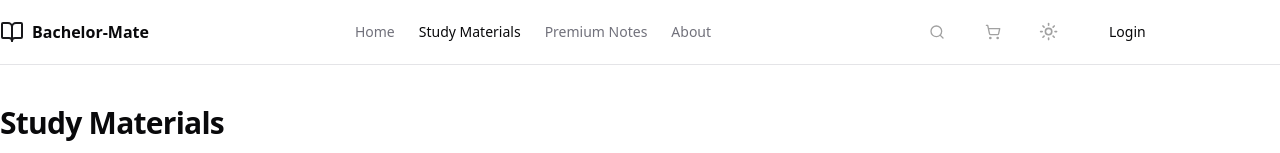
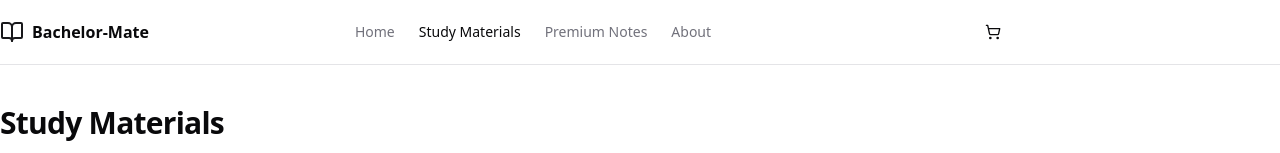
Before and after one commit to me-safwan-07/bachelor-mates, a Next.js app: page /materials in a window 1280 px wide. Shown: the top 153 px of the page. Built offline with nearby package versions, Linux system fonts and the light colour scheme.

Commit message:
refactor button components in CartSheet, ModeToggle, and Navbar; remove unnecessary 'variant' props and improve layout consistency

```diff
--- a/components/cart-sheet.tsx
+++ b/components/cart-sheet.tsx
@@ -98,14 +98,14 @@ export function CartSheet() {
   return (
     <Sheet open={isOpen} onOpenChange={setIsOpen}>
       <SheetTrigger asChild>
-        <Button variant="outline" size="icon" className="relative">
+        <div className="relative inline-flex items-center justify-center w-10 h-10 rounded-lg hover:bg-accent">
           <ShoppingCart className="h-4 w-4" />
           {cartCount > 0 && (
             <span className="absolute -right-2 -top-2 h-5 w-5 rounded-full bg-primary text-xs text-primary-foreground flex items-center justify-center">
               {cartCount}
             </span>
           )}
-        </Button>
+        </div>
       </SheetTrigger>
       <SheetContent className="flex w-full flex-col sm:max-w-lg">
         <SheetHeader>
@@ -135,7 +135,7 @@ export function CartSheet() {
                     </div>
                     <div className="flex items-center space-x-2">
                       <Button
-                        variant="outline"
+
                         size="icon"
                         onClick={() => updateQuantity(item.id, item.quantity - 1)}
                       >
@@ -143,14 +143,12 @@ export function CartSheet() {
                       </Button>
                       <span className="w-8 text-center">{item.quantity}</span>
                       <Button
-                        variant="outline"
                         size="icon"
                         onClick={() => updateQuantity(item.id, item.quantity + 1)}
                       >
                         <Plus className="h-4 w-4" />
                       </Button>
                       <Button
-                        variant="outline"
                         size="icon"
                         onClick={() => removeItem(item.id)}
                       >
--- a/components/mode-toggle.tsx
+++ b/components/mode-toggle.tsx
@@ -13,12 +13,22 @@ import {
 } from "@/components/ui/dropdown-menu";
 
 export function ModeToggle() {
-  const { setTheme } = useTheme();
+  const { theme, setTheme } = useTheme();
+  const [mounted, setMounted] = React.useState(false);
+
+  // useEffect only runs on the client, so now we can safely show the UI
+  React.useEffect(() => {
+    setMounted(true);
+  }, []);
+
+  if (!mounted) {
+    return null;
+  }
 
   return (
     <DropdownMenu>
-      <DropdownMenuTrigger asChild>
-        <Button variant="outline" size="icon">
+      <DropdownMenuTrigger   >
+        <Button   size="icon">
           <Sun className="h-[1.2rem] w-[1.2rem] rotate-0 scale-100 transition-all dark:-rotate-90 dark:scale-0" />
           <Moon className="absolute h-[1.2rem] w-[1.2rem] rotate-90 scale-0 transition-all dark:rotate-0 dark:scale-100" />
           <span className="sr-only">Toggle theme</span>
--- a/components/navbar.tsx
+++ b/components/navbar.tsx
@@ -3,11 +3,11 @@
 import Link from "next/link";
 import { usePathname } from "next/navigation";
 import { useState } from "react";
-import { Button } from "@/components/ui/button";
 import { ModeToggle } from "@/components/mode-toggle";
 import { Search, BookOpen, Menu, X } from "lucide-react";
 import { CartSheet } from "@/components/cart-sheet";
 import { cn } from "@/lib/utils";
+import { Button } from "./ui/button";
 
 const routes = [
   { href: "/", label: "Home" },
@@ -47,7 +47,7 @@ export default function Navbar() {
         </nav>
 
         <div className="flex items-center gap-4">
-          <Button variant="outline" size="icon" className="hidden md:flex">
+          <Button size="icon" className="hidden md:flex">
             <Search className="h-4 w-4" />
             <span className="sr-only">Search</span>
           </Button>
@@ -56,17 +56,16 @@ export default function Navbar() {
 
           {/* Desktop Login/Register Buttons */}
           <div className="hidden md:flex md:gap-2">
-            <Button variant="outline" asChild>
+            <Button>
               <Link href="/auth/login">Login</Link>
             </Button>
-            <Button asChild>
-              <Link href="/auth/register">Register</Link>
+            <Button>
+              <Link href="/auth/signup">Register</Link>
             </Button>
           </div>
 
           {/* Mobile Menu Button */}
           <Button
-            variant="outline"
             size="icon"
             className="md:hidden"
             onClick={() => setIsMenuOpen(!isMenuOpen)}
@@ -96,13 +95,13 @@ export default function Navbar() {
               </li>
             ))}
             <li>
-              <Button variant="outline" asChild>
+              <Button>
                 <Link href="/auth/login">Login</Link>
               </Button>
             </li>
             <li>
-              <Button asChild>
-                <Link href="/auth/register">Register</Link>
+              <Button>
+                <Link href="/auth/signup">Register</Link>
               </Button>
             </li>
           </ul>
--- a/components/ui/Button/index.tsx
+++ b/components/ui/Button/index.tsx
@@ -176,7 +176,7 @@ const Wrapper = ({
   return (
     <TooltipProvider delayDuration={0}>
       <Tooltip>
-        <TooltipTrigger asChild>{children}</TooltipTrigger>
+        <TooltipTrigger   >{children}</TooltipTrigger>
         <TooltipContent side={tooltipSide} sideOffset={tooltipOffset}>
           {tooltip}
         </TooltipContent>
```
